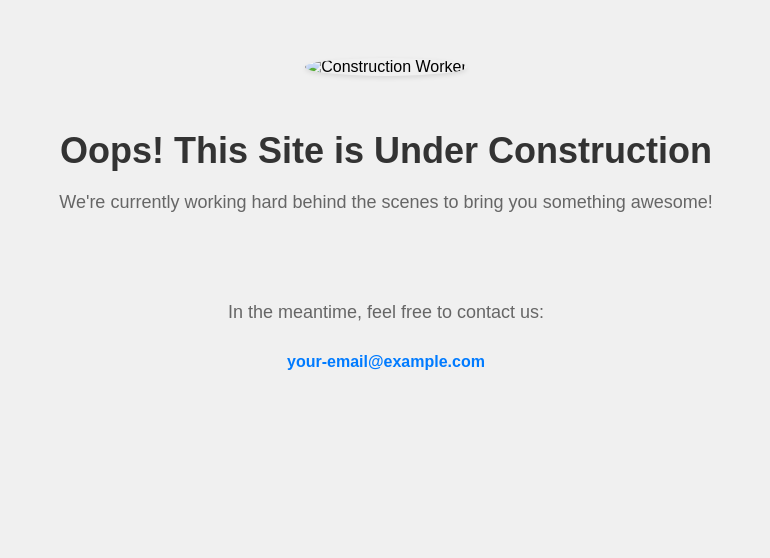
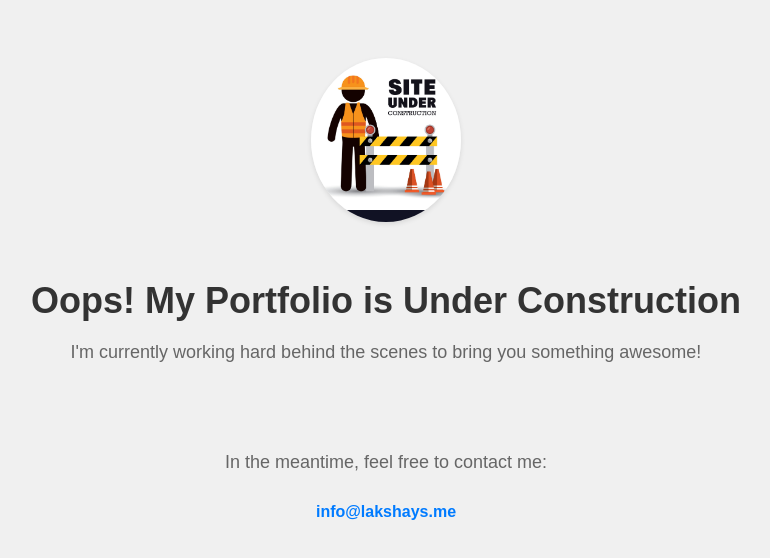
Before and after one commit to la2sharma/la2sharma.github.io, a plain HTML site: page index.html in a window 1280 px wide. Shown: the whole page, without its empty margins (254-1024 px from the left). Drawn offline with Linux system fonts and the light colour scheme.

Commit message:
Under Construction

```diff
--- a/index.html
+++ b/index.html
@@ -51,11 +51,11 @@
 </style>
 </head>
 <body>
-  <img src="construction-worker.png" alt="Construction Worker" class="construction-worker">
-  <h1>Oops! This Site is Under Construction</h1>
-  <p>We're currently working hard behind the scenes to bring you something awesome!</p>
+  <img src="construction-worker.jpg" alt="Construction Worker" class="construction-worker">
+  <h1>Oops! My Portfolio is Under Construction</h1>
+  <p>I'm currently working hard behind the scenes to bring you something awesome!</p>
   <div class="underline"></div>
-  <p>In the meantime, feel free to contact us:</p>
-  <a href="mailto:your-email@example.com" class="contact-link">your-email@example.com</a>
+  <p>In the meantime, feel free to contact me:</p>
+  <a href="mailto:info@lakshays.me" class="contact-link">info@lakshays.me</a>
 </body>
 </html>
```
Also changed, not shown: construction-worker.jpg (added).
